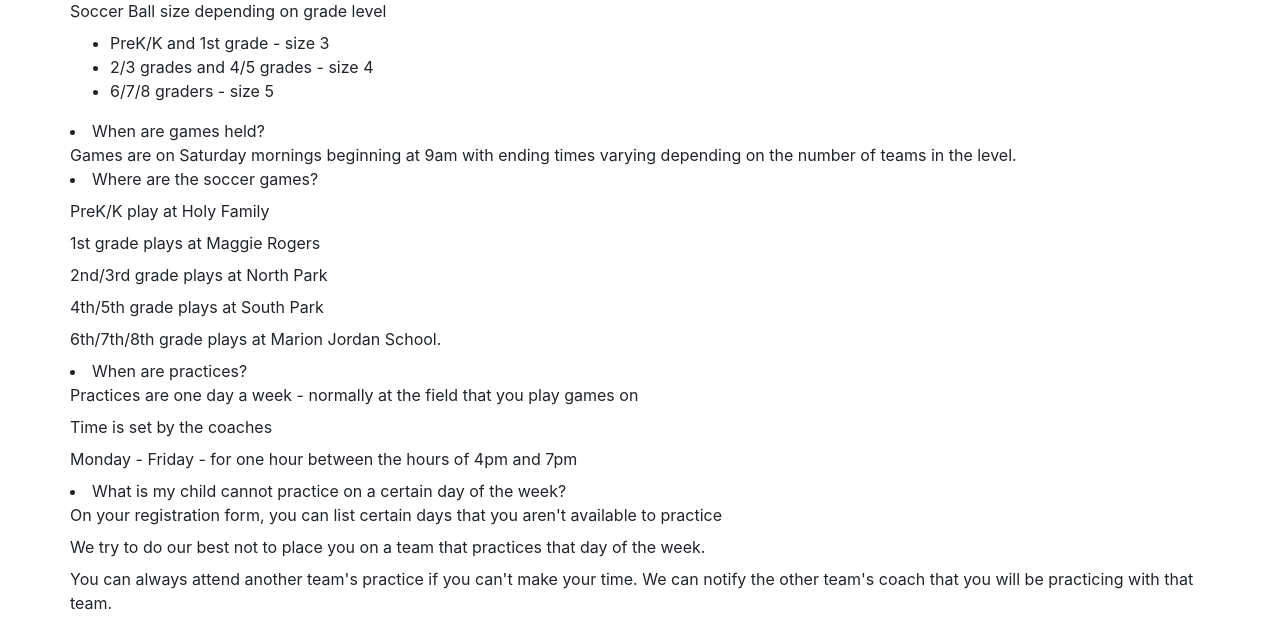
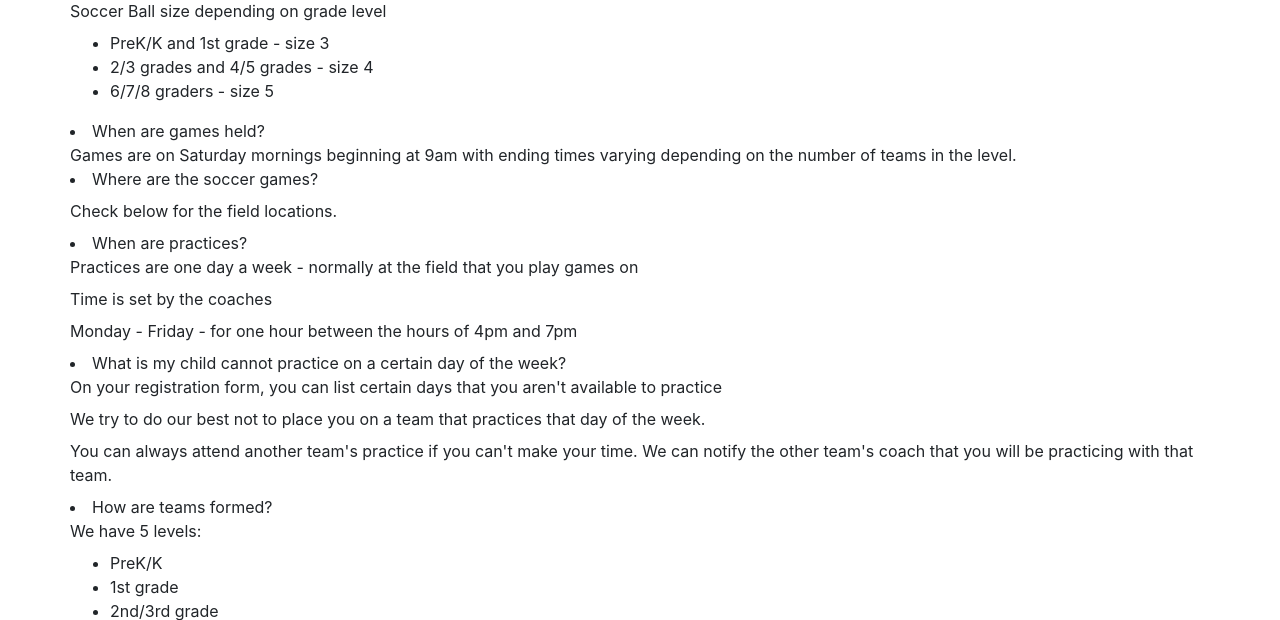
Before and after one commit to AkashChandra-02/InvernessSoccer, a PHP site: page /FAQ.php in a window 1280 px wide. Shown: the part 684-1304 px from the top of the page. Run offline with PHP 8.4, Linux system fonts and the light colour scheme.

Commit message:
Add files via upload

```diff
--- a/FAQ.php
+++ b/FAQ.php
@@ -107,15 +107,7 @@ Games can be rescheduled during weekly practice times and is at the discretion o
 
 <li>Where are the soccer games?</li>
 
-<dd>PreK/K play at Holy Family</dd>
-
-<dd>1st grade plays at Maggie Rogers</dd>
-
-<dd>2nd/3rd grade plays at North Park</dd>
-
-<dd>4th/5th grade plays at South Park</dd>
-
-<dd>6th/7th/8th grade plays at Marion Jordan School.</dd>
+<dd>Check below for the field locations.</dd>
 
 
 
```
Also changed, not shown: img/soccerfield.png.
